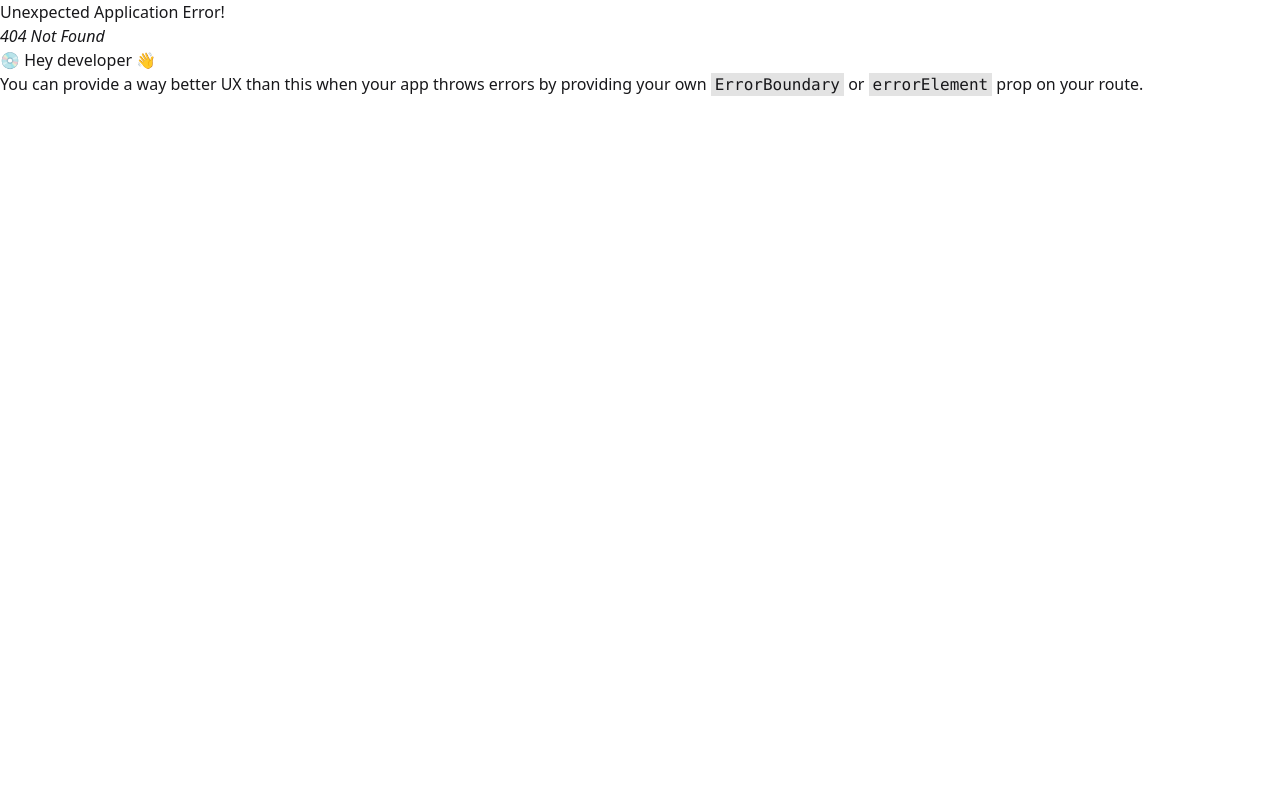
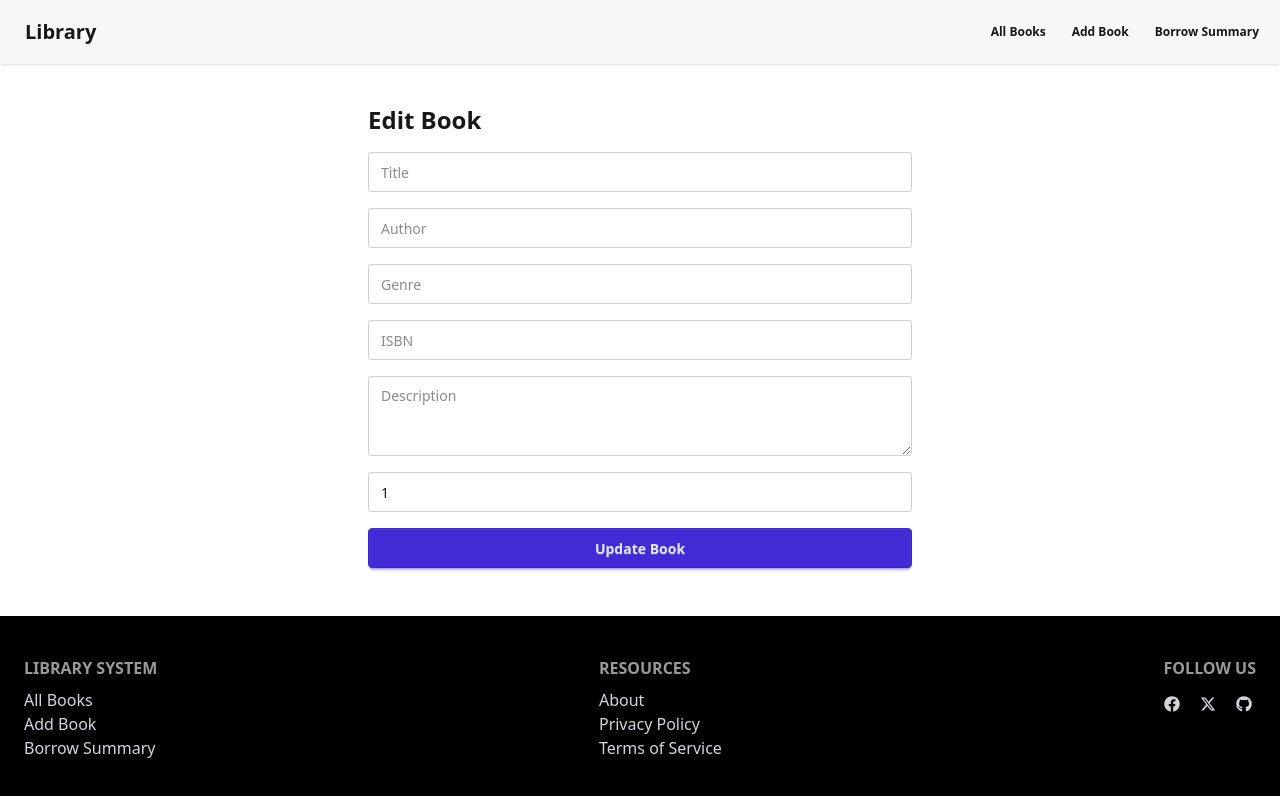
Before and after one commit to tsgm1257/library-frontend, a React (Vite) app: page /edit-book/1 in a window 1280 px wide. Before the commit this address had no page. Shown: the top 796 px of the page. Built offline with nearby package versions, Linux system fonts and the light colour scheme; no server answers.

Commit message:
Added Editbook page.

```diff
--- a/src/App.tsx
+++ b/src/App.tsx
@@ -5,6 +5,7 @@ import BorrowBook from "./pages/BorrowBook";
 import BorrowSummary from "./pages/BorrowSummary";
 import Navbar from "./components/Navbar";
 import Footer from "./components/Footer";
+import EditBook from "./pages/EditBook";
 
 const AppLayout = ({ children }: { children: React.ReactNode }) => {
   return (
@@ -49,6 +50,14 @@ const router = createBrowserRouter([
       </AppLayout>
     ),
   },
+  {
+    path: "/edit-book/:id",
+    element: (
+      <AppLayout>
+        <EditBook />
+      </AppLayout>
+    ),
+  },
 ]);
 
 function App() {
--- a/src/pages/BookList.tsx
+++ b/src/pages/BookList.tsx
@@ -1,9 +1,30 @@
-import { useGetBooksQuery } from "../features/book/book.api";
+import { useState } from "react";
 import { useNavigate } from "react-router";
+import {
+  useGetBooksQuery,
+  useDeleteBookMutation,
+} from "../features/book/book.api";
+import toast from "react-hot-toast";
+import { FaTrash, FaEdit } from "react-icons/fa";
 
 const BookList = () => {
   const { data: books, isLoading, isError } = useGetBooksQuery();
+  const [deleteBook] = useDeleteBookMutation();
   const navigate = useNavigate();
+
+  const [selectedBookId, setSelectedBookId] = useState<string | null>(null);
+
+  const handleDelete = async () => {
+    if (!selectedBookId) return;
+    try {
+      await deleteBook(selectedBookId).unwrap();
+      toast.success("Book deleted");
+    } catch {
+      toast.error("Failed to delete book");
+    } finally {
+      setSelectedBookId(null);
+    }
+  };
 
   if (isLoading) return <div className="p-4">Loading books...</div>;
   if (isError)
@@ -35,18 +56,61 @@ const BookList = () => {
                 <td>{book.copies}</td>
                 <td>{book.available ? "Yes" : "No"}</td>
                 <td>
-                  <button
-                    className="btn btn-xs btn-secondary"
-                    onClick={() => navigate(`/borrow/${book._id}`)}
-                  >
-                    Borrow
-                  </button>
+                  <div className="flex items-center gap-2">
+                    <button
+                      className="btn btn-xs btn-outline"
+                      onClick={() => navigate(`/borrow/${book._id}`)}
+                    >
+                      Borrow
+                    </button>
+                    <button
+                      className="btn btn-xs btn-info"
+                      onClick={() => navigate(`/edit-book/${book._id}`)}
+                    >
+                      <FaEdit />
+                    </button>
+                    <button
+                      className="btn btn-xs btn-error"
+                      onClick={() => setSelectedBookId(book._id!)}
+                    >
+                      <FaTrash />
+                    </button>
+                  </div>
                 </td>
               </tr>
             ))}
           </tbody>
         </table>
       </div>
+
+      {/* Delete Confirmation Modal */}
+      <dialog
+        id="delete_modal"
+        className={`modal ${selectedBookId ? "modal-open" : ""}`}
+      >
+        <div className="modal-box">
+          <h3 className="font-bold text-lg">Confirm Deletion</h3>
+          <p className="py-4">Are you sure you want to delete this book?</p>
+          <div className="modal-action">
+            <form method="dialog" className="flex gap-4">
+              <button
+                type="button"
+                className="btn"
+                onClick={() => setSelectedBookId(null)}
+              >
+                Cancel
+              </button>
+              <button
+                type="button"
+                className="btn btn-error"
+                onClick={handleDelete}
+              >
+                Confirm
+              </button>
+            </form>
+          </div>
+        </div>
+      </dialog>
     </div>
   );
 };
--- /dev/null
+++ b/src/pages/EditBook.tsx
@@ -0,0 +1,114 @@
+import { useParams, useNavigate } from 'react-router';
+import { useGetBookQuery, useUpdateBookMutation } from '../features/book/book.api';
+import { useState, useEffect } from 'react';
+import toast from 'react-hot-toast';
+
+const EditBook = () => {
+  const { id } = useParams();
+  const navigate = useNavigate();
+
+  const { data: book, isLoading } = useGetBookQuery(id as string);
+  const [updateBook, { isLoading: isUpdating }] = useUpdateBookMutation();
+
+  const [form, setForm] = useState({
+    title: '',
+    author: '',
+    genre: '',
+    isbn: '',
+    description: '',
+    copies: 1,
+  });
+
+  useEffect(() => {
+    if (book) {
+      setForm({
+        title: book.title,
+        author: book.author,
+        genre: book.genre,
+        isbn: book.isbn,
+        description: book.description,
+        copies: book.copies,
+      });
+    }
+  }, [book]);
+
+  const handleChange = (e: React.ChangeEvent<HTMLInputElement | HTMLTextAreaElement>) => {
+    setForm({ ...form, [e.target.name]: e.target.value });
+  };
+
+  const handleSubmit = async (e: React.FormEvent) => {
+    e.preventDefault();
+    try {
+      await updateBook({ id: id!, data: { ...form, copies: Number(form.copies) } }).unwrap();
+      toast.success('Book updated successfully');
+      navigate('/');
+    } catch {
+      toast.error('Failed to update book');
+    }
+  };
+
+  if (isLoading) return <p className="p-4">Loading book...</p>;
+
+  return (
+    <div className="max-w-xl mx-auto p-4">
+      <h2 className="text-2xl font-bold mb-4">Edit Book</h2>
+      <form onSubmit={handleSubmit} className="space-y-4">
+        <input
+          type="text"
+          name="title"
+          placeholder="Title"
+          className="input input-bordered w-full"
+          value={form.title}
+          onChange={handleChange}
+          required
+        />
+        <input
+          type="text"
+          name="author"
+          placeholder="Author"
+          className="input input-bordered w-full"
+          value={form.author}
+          onChange={handleChange}
+        />
+        <input
+          type="text"
+          name="genre"
+          placeholder="Genre"
+          className="input input-bordered w-full"
+          value={form.genre}
+          onChange={handleChange}
+        />
+        <input
+          type="text"
+          name="isbn"
+          placeholder="ISBN"
+          className="input input-bordered w-full"
+          value={form.isbn}
+          onChange={handleChange}
+        />
+        <textarea
+          name="description"
+          placeholder="Description"
+          className="textarea textarea-bordered w-full"
+          value={form.description}
+          onChange={handleChange}
+        />
+        <input
+          type="number"
+          name="copies"
+          placeholder="Copies"
+          className="input input-bordered w-full"
+          value={form.copies}
+          onChange={handleChange}
+          min={1}
+          required
+        />
+        <button type="submit" className="btn btn-primary w-full" disabled={isUpdating}>
+          {isUpdating ? 'Updating...' : 'Update Book'}
+        </button>
+      </form>
+    </div>
+  );
+};
+
+export default EditBook;
```
Also changed, not shown: src/features/book/book.api.ts (line endings or trailing spaces).
